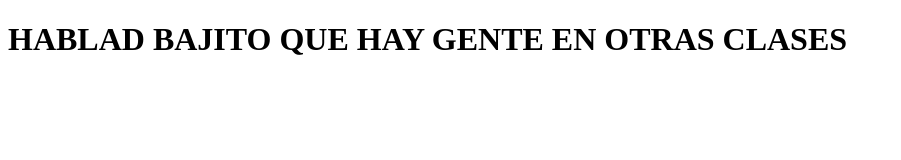
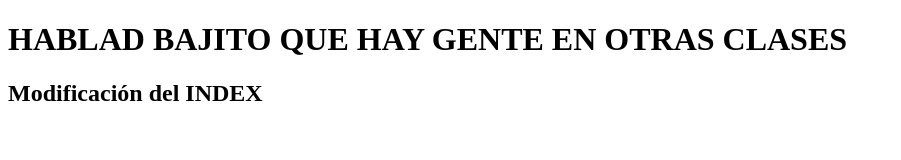
Before and after one commit to Dev-eLiiAs/Ejercicio1-En-Pareja, a plain HTML site: page index.html in a window 1280 px wide. Shown: the whole page, without its empty margins (0-901 px from the left). Drawn offline with Linux system fonts and the light colour scheme.

Commit message:
Modificacion del Index-html

```diff
--- a/index.html
+++ b/index.html
@@ -12,7 +12,7 @@
 <body>
 <div>
 	<h1>HABLAD BAJITO QUE HAY GENTE EN OTRAS CLASES</h1>
-
+	<h2>Modificación del INDEX</h2>
 </div>
 
 </body>
```
